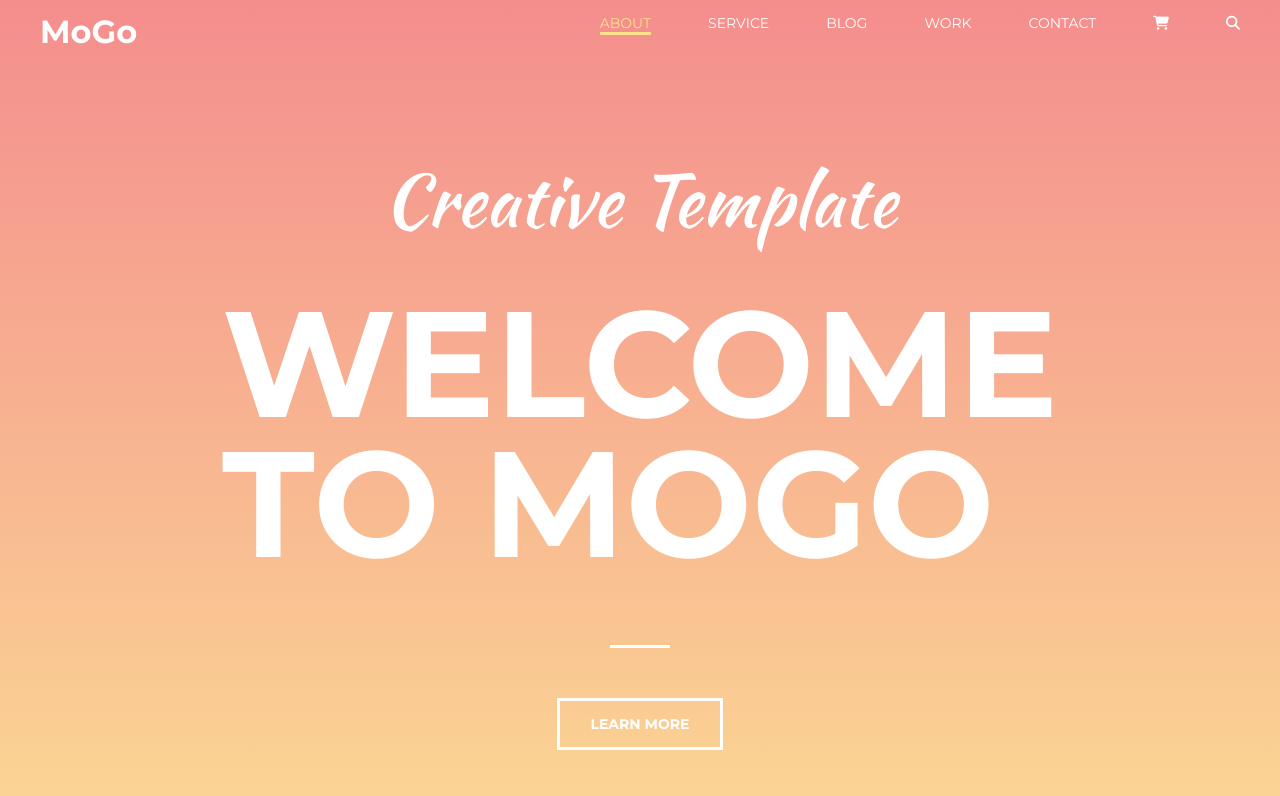
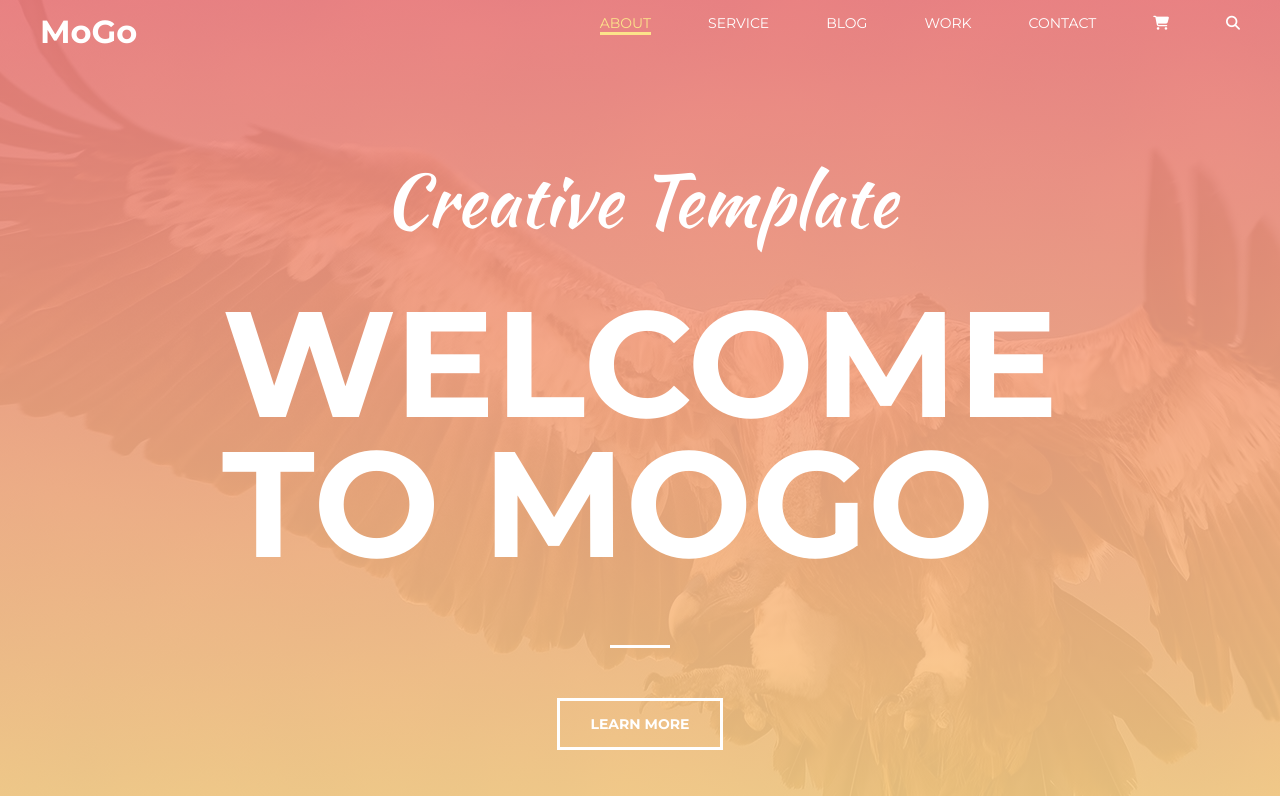
Before and after one commit to SpiriT-L/mogo, a plain HTML site: page mogo/index.html in a window 1280 px wide. Shown: the top 796 px of the page. Drawn offline with Linux system fonts and the light colour scheme; the site is published under a folder, as on GitHub Pages, so addresses that start at the root find nothing; files whose address does not match are found by name.

Commit message:
fix: fix linf

```diff
--- a/mogo/assets/scss/style.scss
+++ b/mogo/assets/scss/style.scss
@@ -120,7 +120,7 @@
   &__fon {
     max-width: 1920px;
     height: 100%;
-    background-image: url(/assets/images/intro.jpg);
+    background-image: url(../../assets/images/intro.jpg);
     background-size: cover;
     background-repeat: no-repeat;
     background-position: center;
```
Also changed, not shown: mogo/assets/css/style.css.
